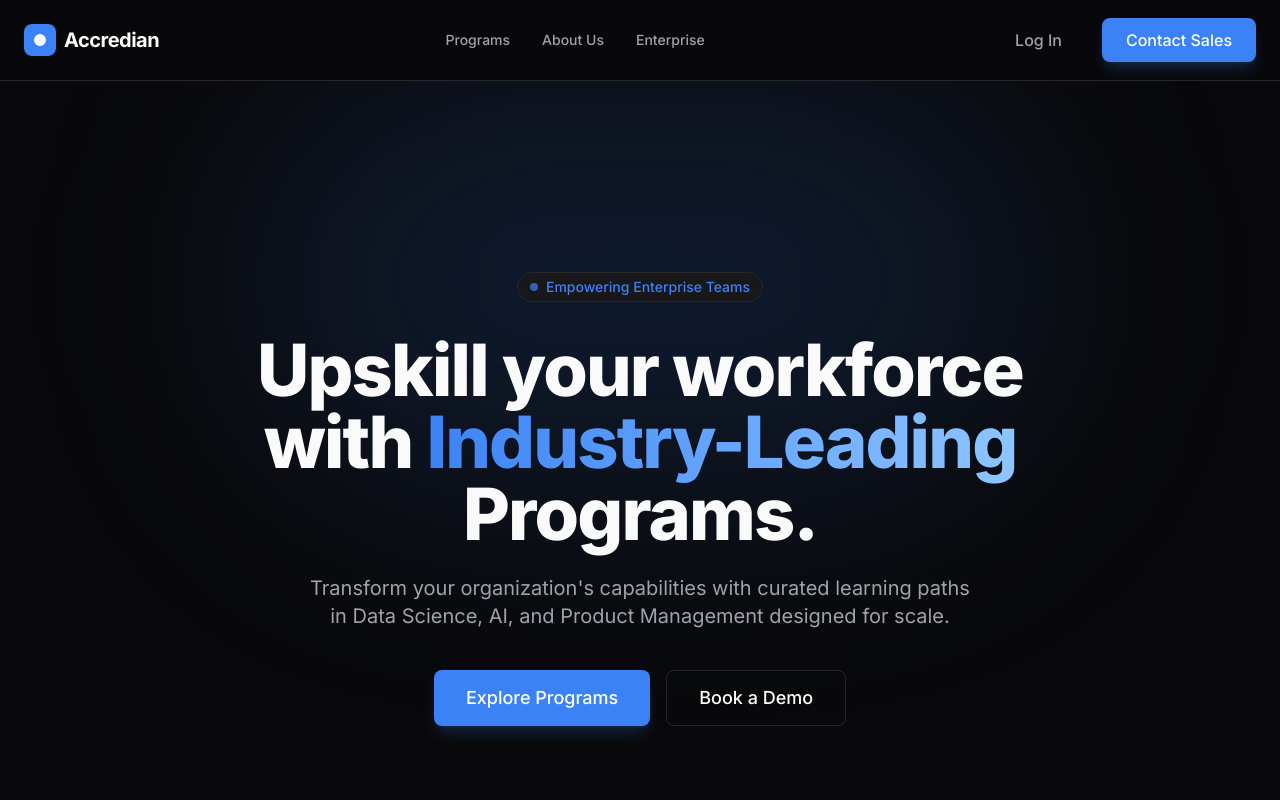
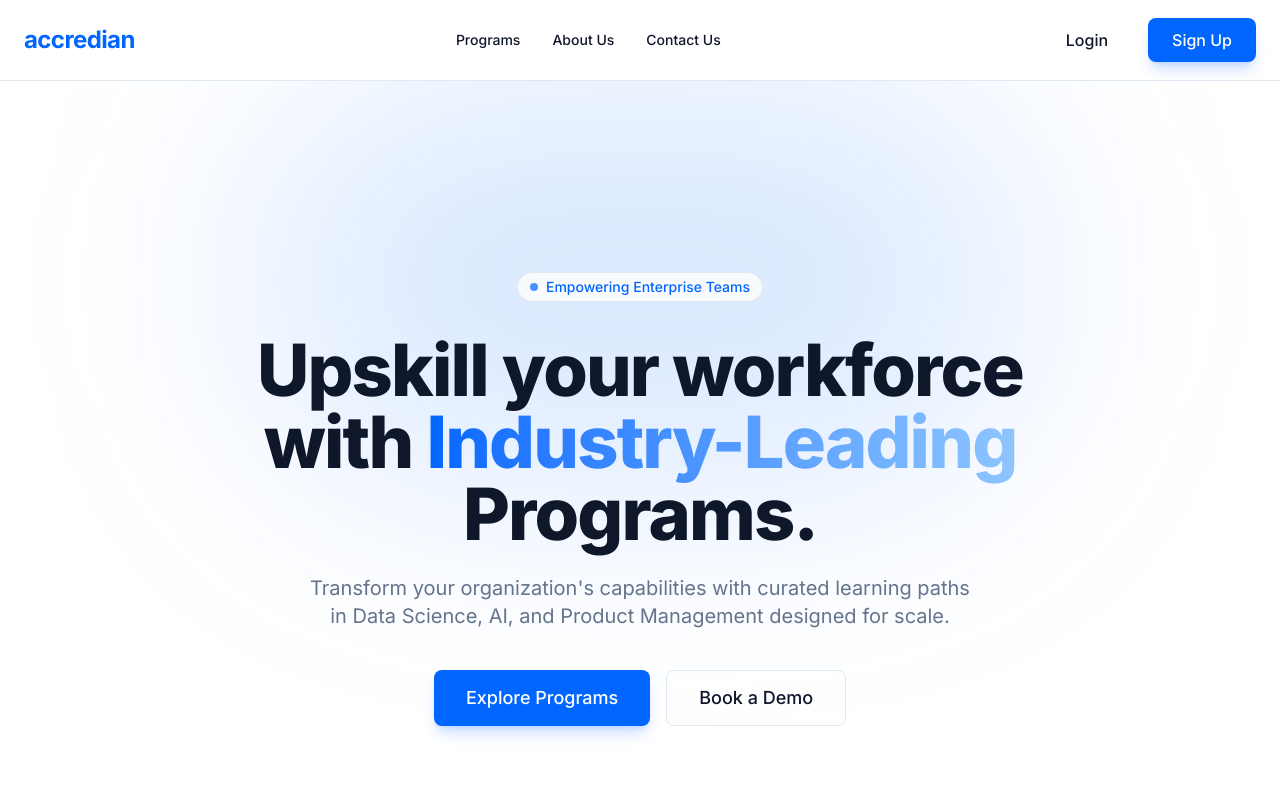
Before and after one commit to JhaSourav07/accredian-enterprise-redesign, a Next.js app: page / in a window 1280 px wide. Shown: the top 800 px of the page. Built offline with nearby package versions, Linux system fonts and the light colour scheme.

Commit message:
style: update CSS theme variables to light mode color palette

```diff
--- a/src/app/globals.css
+++ b/src/app/globals.css
@@ -1,14 +1,14 @@
 @import "tailwindcss";
 
 @theme {
-  /* Our Custom Dark Mode Palette */
-  --color-background: #09090B;
-  --color-surface: #18181B;
-  --color-border: #27272A;
-  --color-primary: #FAFAFA;
-  --color-muted: #A1A1AA;
-  --color-accent: #3B82F6;
-  --color-accent-hover: #2563EB;
+  /* Our Custom Light Mode Palette */
+  --color-background: #FFFFFF;
+  --color-surface: #F8FAFC;
+  --color-border: #E2E8F0;
+  --color-primary: #0F172A;
+  --color-muted: #64748B;
+  --color-accent: #0066FF;
+  --color-accent-hover: #0052CC;
 
   /* Custom Animations */
   --animate-marquee: marquee 30s linear infinite;
--- a/src/components/layout/Navbar.tsx
+++ b/src/components/layout/Navbar.tsx
@@ -3,30 +3,25 @@ import { Button } from '../ui/Button';
 
 export function Navbar() {
   return (
-    // Fixed to top, z-50 keeps it above other content, backdrop-blur creates the glass effect
-    <header className="fixed top-0 w-full z-50 border-b border-border bg-background/80 backdrop-blur-md">
+    <header className="fixed top-0 w-full z-50 bg-white/90 backdrop-blur-md border-b border-border">
       <div className="max-w-7xl mx-auto px-6 h-20 flex items-center justify-between">
 
         {/* Left: Logo */}
-        <Link href="/" className="flex items-center gap-2">
-          {/* A simple placeholder logo using a blue dot */}
-          <div className="w-8 h-8 rounded-lg bg-accent flex items-center justify-center">
-            <div className="w-3 h-3 bg-white rounded-full"></div>
-          </div>
-          <span className="text-xl font-bold tracking-tight text-primary">Accredian</span>
+        <Link href="/" className="flex items-center">
+          <span className="text-2xl font-bold tracking-tight text-accent">accredian</span>
         </Link>
 
-        {/* Middle: Desktop Navigation Links (Hidden on mobile) */}
+        {/* Middle: Desktop Navigation Links */}
         <nav className="hidden md:flex items-center gap-8">
-          <Link href="#programs" className="text-sm font-medium text-muted hover:text-primary transition-colors">Programs</Link>
-          <Link href="#about" className="text-sm font-medium text-muted hover:text-primary transition-colors">About Us</Link>
-          <Link href="#enterprise" className="text-sm font-medium text-muted hover:text-primary transition-colors">Enterprise</Link>
+          <Link href="#programs" className="text-sm font-medium text-primary hover:text-accent transition-colors">Programs</Link>
+          <Link href="#about" className="text-sm font-medium text-primary hover:text-accent transition-colors">About Us</Link>
+          <Link href="#contact" className="text-sm font-medium text-primary hover:text-accent transition-colors">Contact Us</Link>
         </nav>
 
         {/* Right: CTA Buttons */}
         <div className="flex items-center gap-4">
-          <Button variant="ghost" className="hidden sm:inline-flex">Log In</Button>
-          <Button variant="primary">Contact Sales</Button>
+          <Button variant="ghost" className="hidden sm:inline-flex text-primary hover:bg-surface">Login</Button>
+          <Button variant="primary" className="bg-accent text-white hover:bg-accent-hover rounded px-6 py-2">Sign Up</Button>
         </div>
 
       </div>
```
